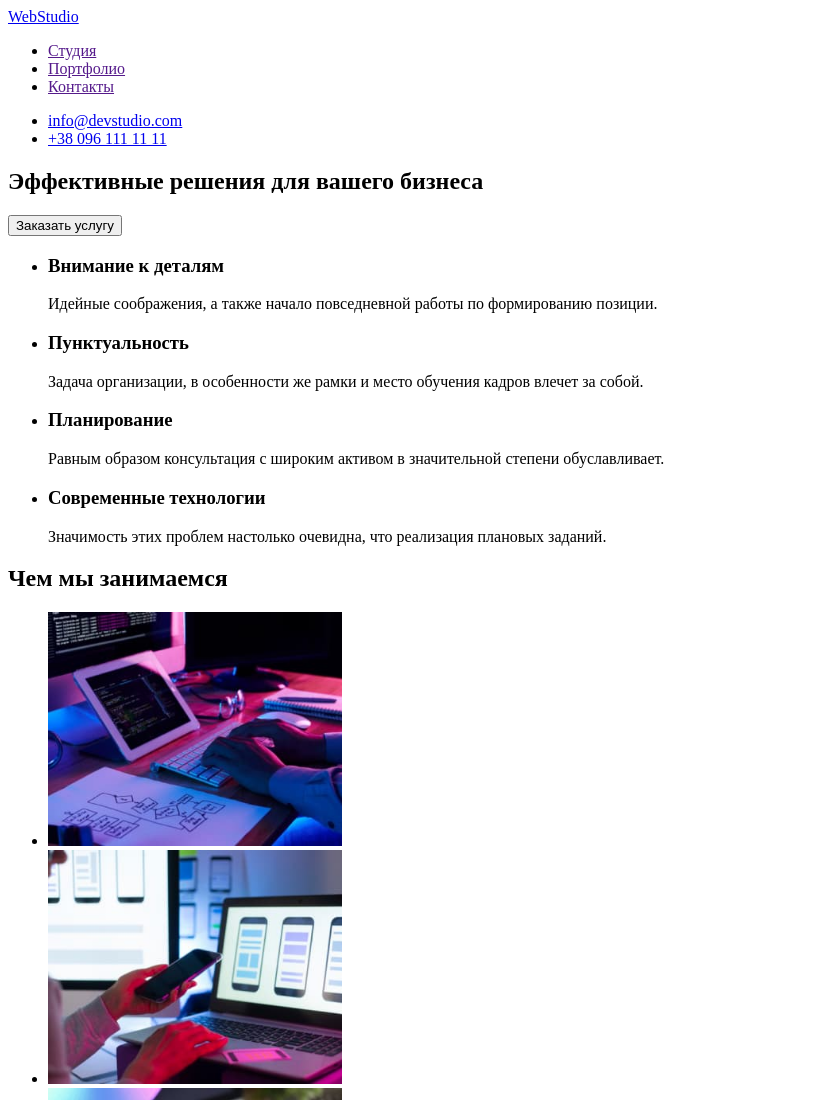
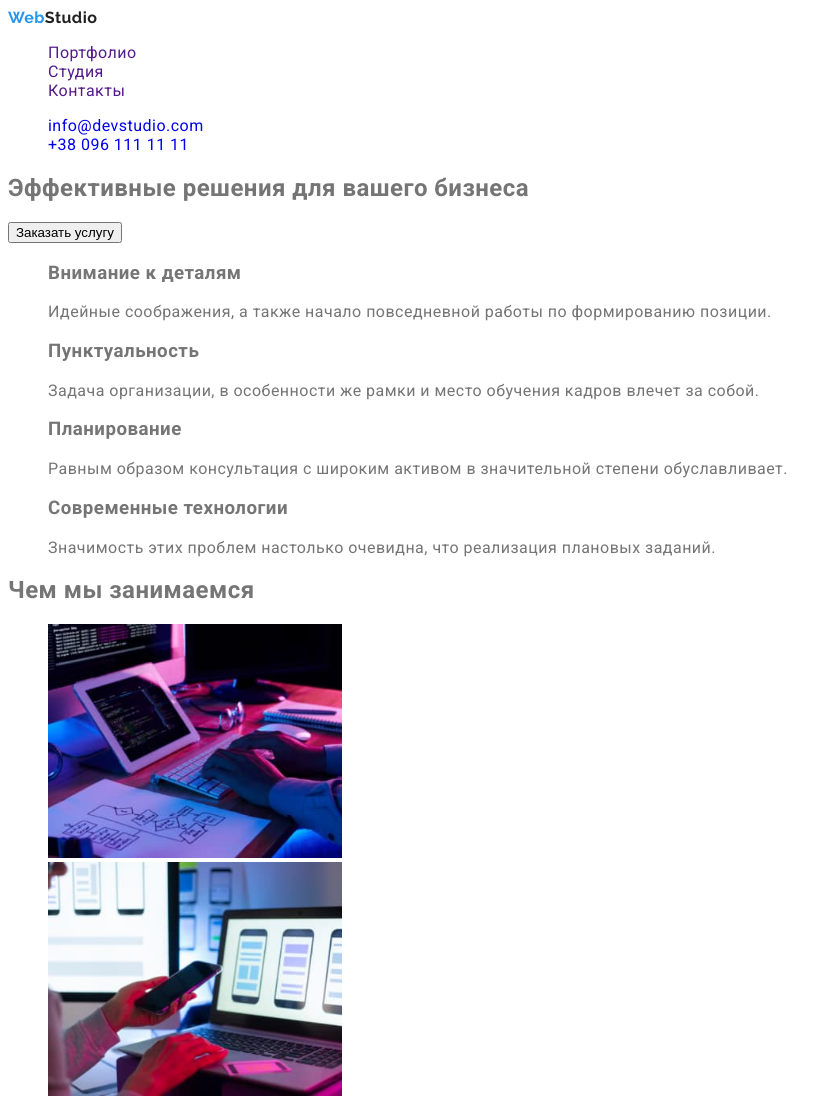
Before and after one commit to alexvile/goit-markup-hw-02, a plain HTML site: page index.html in a window 1280 px wide. Shown: the top 1100 px of the page, without its empty margins (0-838 px from the left). Drawn offline with Linux system fonts and the light colour scheme.

Commit message:
Убирает стандартный дизайн списка и подчеркивание в ссылках
без использования глобальных стилей элементов

```diff
--- a/css/styles.css
+++ b/css/styles.css
@@ -5,3 +5,22 @@
   --primary-white-color: #ffffff;
   --semitransparent-white-color: rgba(255, 255, 255, 0.6);
 }
+body {
+  font-family: 'Roboto', sans-serif;
+  color: var(--primary-text-color);
+  letter-spacing: 0.03em;
+}
+/* Header styles*/
+.logo {
+  font-family: 'Raleway', sans-serif;
+  color: var(--title-text-color);
+}
+.logo-first-part {
+  color: var(--accent-color);
+}
+.link {
+  text-decoration: none;
+}
+.list {
+  list-style-type: none;
+}
--- a/index.html
+++ b/index.html
@@ -15,15 +15,15 @@
     <!-- Header -->
     <header>
         <nav>
-            <a href="./index.html">WebStudio</a>
+            <a class="logo link" href="./index.html"><span class="logo-first-part">Web</span>Studio</a>
             <ul>
-                <li><a href="">Студия</a></li>
-                <li><a href="">Портфолио</a></li>
-                <li><a href="">Контакты</a></li>
+                <li class="list"><a class="link" href="">Портфолио</a></li>
+                <li class="list"><a class="link" href="">Студия</a></li>
+                <li class="list"><a class="link" href="">Контакты</a></li>
             </ul>
             <ul>
-                <li><a href="mailto:info@devstudio.com">info@devstudio.com</a></li>
-                <li><a href="tel:+380961111111">+38 096 111 11 11</a></li>
+                <li class="list"><a class="link" href="mailto:info@devstudio.com">info@devstudio.com</a></li>
+                <li class="list"><a class="link" href="tel:+380961111111">+38 096 111 11 11</a></li>
             </ul>
         </nav>
     </header>
@@ -37,19 +37,19 @@
         <!-- Features section-->
         <section>
             <ul>
-                <li>
+                <li class="list">
                     <h3>Внимание к деталям</h3>
                     <p>Идейные соображения, а также начало повседневной работы по формированию позиции.</p>
                 </li>
-                <li>
+                <li class="list">
                     <h3>Пунктуальность</h3>
                     <p>Задача организации, в особенности же рамки и место обучения кадров влечет за собой.</p>
                 </li>
-                <li>
+                <li class="list">
                     <h3>Планирование</h3>
                     <p>Равным образом консультация с широким активом в значительной степени обуславливает.</p>
                 </li>
-                <li>
+                <li class="list">
                     <h3>Современные технологии</h3>
                     <p>Значимость этих проблем настолько очевидна, что реализация плановых заданий.</p>
                 </li>
@@ -59,31 +59,31 @@
         <section>
             <h2>Чем мы занимаемся</h2>
             <ul>
-                <li><img src="./images/computer.jpg" alt="Компьютер и клавиатура" width="294"></li>
-                <li><img src="./images/phone.jpg" alt="Мобильный телефон на фоне ноутбука" width="294"></li>
-                <li><img src="./images/tablet.jpg" alt="Планшет" width="294"></li>
+                <li class="list"><img src="./images/computer.jpg" alt="Компьютер и клавиатура" width="294"></li>
+                <li class="list"><img src="./images/phone.jpg" alt="Мобильный телефон на фоне ноутбука" width="294"></li>
+                <li class="list"><img src="./images/tablet.jpg" alt="Планшет" width="294"></li>
             </ul>
         </section>
         <!-- Our team section -->
         <section>
             <h2>Наша команда</h2>
             <ul>
-                <li>
+                <li class="list">
                     <img src="./images/man-1.jpg" alt="Мужчина в коричневой рубашке" width="260">
                     <h3>Игорь Демьяненко</h3>
                     <p>Product Designer</p>
                 </li>
-                <li>
+                <li class="list">
                     <img src="./images/woman.jpg" alt="Женщина в черном пиджаку" width="260">
                     <h3>Ольга Репина</h3>
                     <p>Frontend Developer</p>
                 </li>
-                <li>
+                <li class="list">
                     <img src="./images/man-2.jpg" alt="Мужчина в белой рубашке" width="260">
                     <h3>Николай Тарасов</h3>
                     <p>Marketing</p>
                 </li>
-                <li>
+                <li class="list">
                     <img src="./images/man-3.jpg" alt="Мужчина в черной футболке" width="260">
                     <h3>Михаил Ермаков</h3>
                     <p>UI Designer</p>
@@ -93,12 +93,12 @@
     </main>
     <!-- Footer -->
     <footer>
-        <a href="./index.html">WebStudio</a>
+        <a class="link" href="./index.html">WebStudio</a>
         <address>
             <ul>
-                <li><a href="https://goo.gl/maps/nCjtymXbm6rQkcYK9">г. Киев, пр-т Леси Украинки, 26</a></li>
-                <li><a href="mailto:info@devstudio.com">info@devstudio.com</a></li>
-                <li><a href="tel:+380961111111">+38 096 111 11 11</a></li>
+                <li class="list"><a class="link" href="https://goo.gl/maps/nCjtymXbm6rQkcYK9">г. Киев, пр-т Леси Украинки, 26</a></li>
+                <li class="list"><a class="link" href="mailto:info@devstudio.com">info@devstudio.com</a></li>
+                <li class="list"><a class="link" href="tel:+380961111111">+38 096 111 11 11</a></li>
             </ul>
         </address>
     </footer>
```
